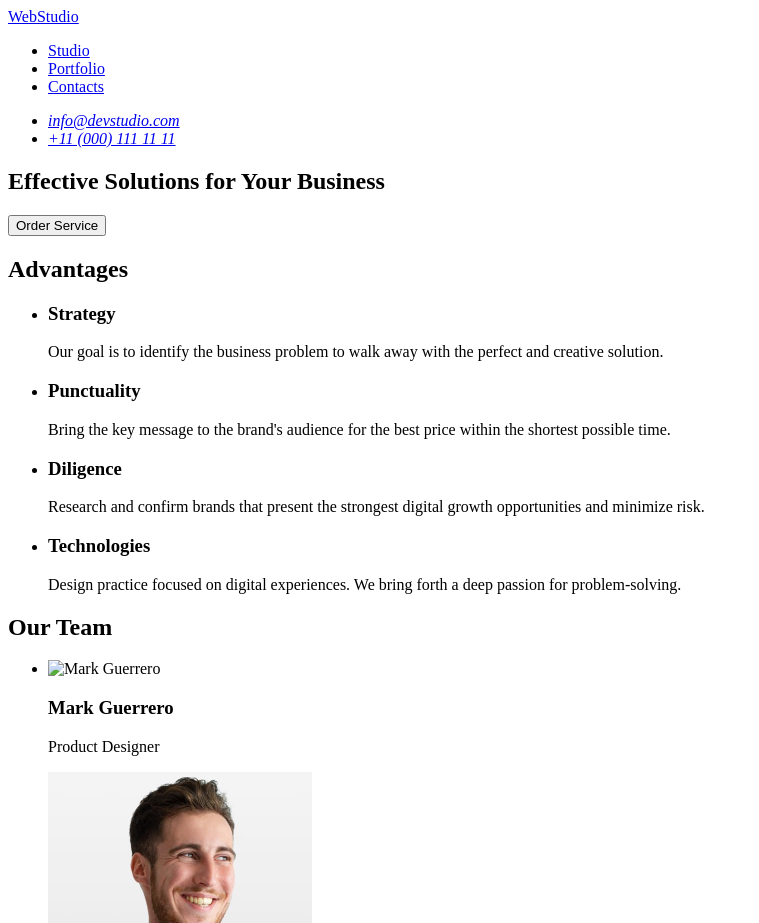
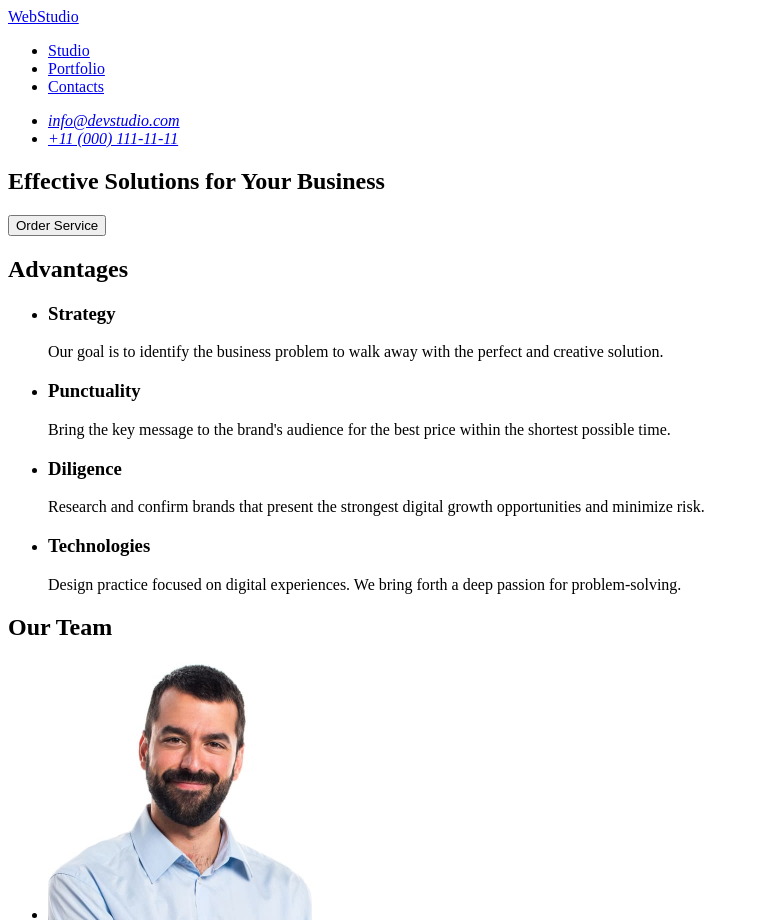
Before and after one commit to Tina-Sl/goit-markup-hw-01, a plain HTML site: page index.html in a window 1280 px wide. Shown: the top 923 px of the page, without its empty margins (0-759 px from the left). Drawn offline with Linux system fonts and the light colour scheme; the site is published under a folder, as on GitHub Pages, so addresses that start at the root find nothing.

Commit message:
mod 3 the file index.html

```diff
--- a/index.html
+++ b/index.html
@@ -21,7 +21,7 @@
             <a href="mailto:info@devstudio.com">info@devstudio.com</a>
           </li>
           <li>
-            <a href="tel:+110001111111">+11 (000) 111 11 11</a>
+            <a href="tel:+110001111111">+11 (000) 111-11-11</a>
           </li>
         </ul>
       </address>
@@ -74,7 +74,7 @@
         <h2>Our Team</h2>
         <ul>
           <li>
-            <img src="/images/img1.jpg" alt="Mark Guerrero" width="264" />
+            <img src="./images/img1.jpg" alt="Mark Guerrero" width="264" />
             <h3>Mark Guerrero</h3>
             <p>Product Designer</p>
           </li>
```
